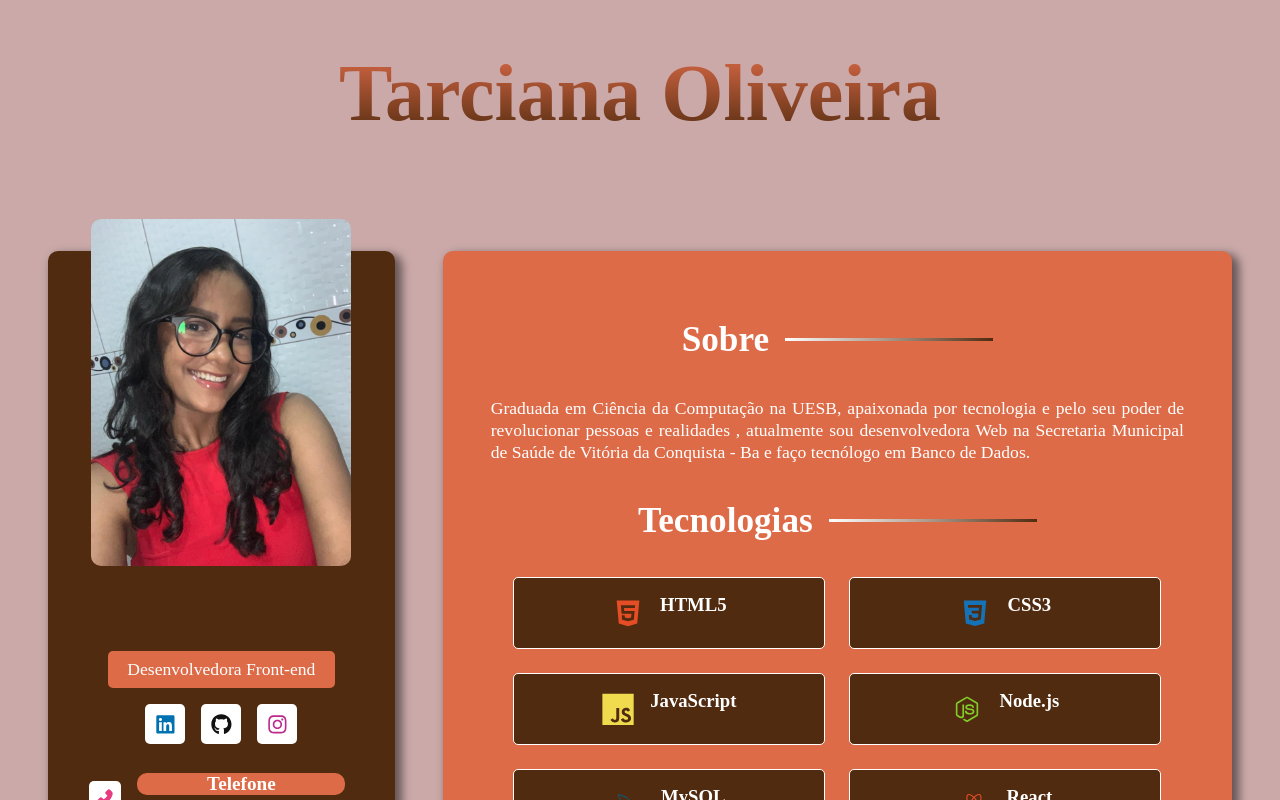
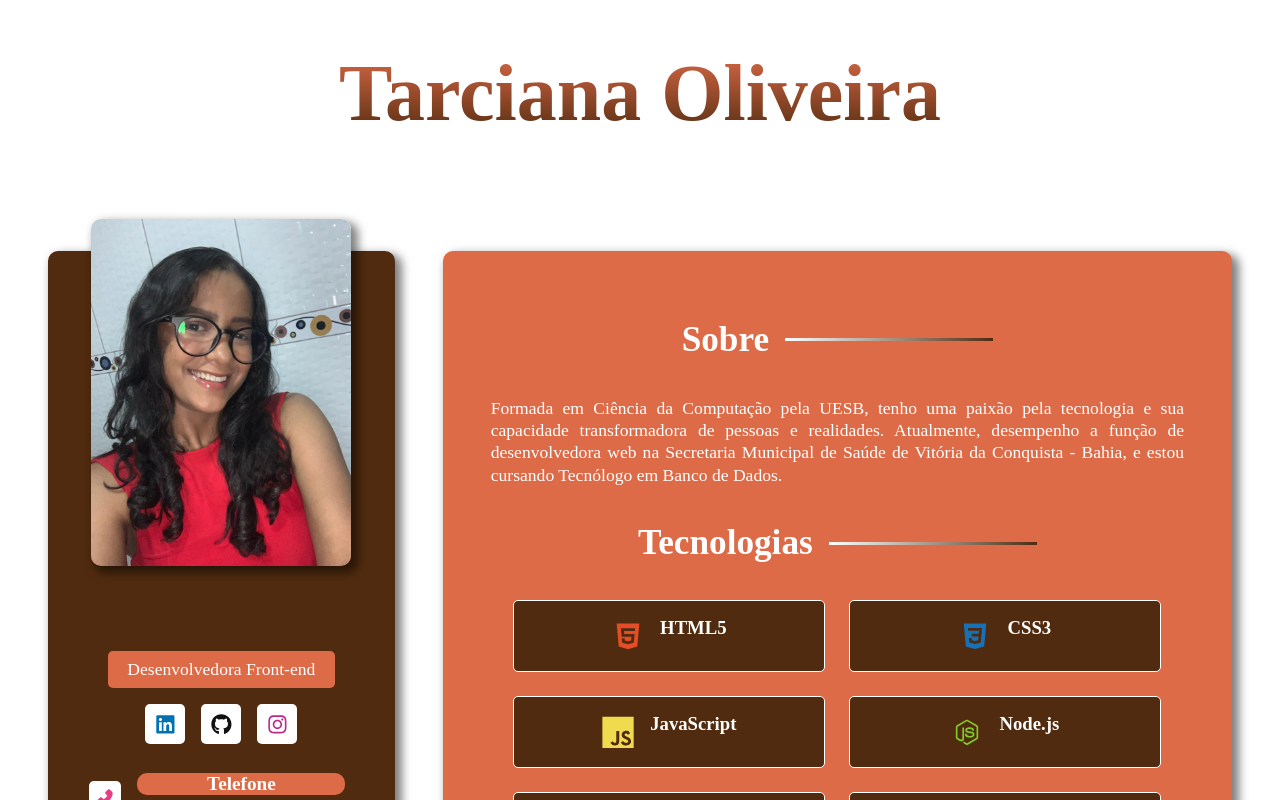
Before and after one commit to tarciana23/Portif-lio-Tarciana---Dev, a React (Vite) app: page / in a window 1280 px wide. Shown: the top 800 px of the page. Built offline with nearby package versions, Linux system fonts and the light colour scheme.

Commit message:
ajuste abouContainer

```diff
--- a/src/components/AboutContainer.jsx
+++ b/src/components/AboutContainer.jsx
@@ -3,8 +3,9 @@ const AboutContainer = () => {
         <section className="about-container">
             <h2>Sobre</h2>
             <p>
-                Graduada em Ciência da Computação na UESB, apaixonada por tecnologia e pelo seu poder de revolucionar pessoas e realidades ,
-                atualmente sou desenvolvedora Web na Secretaria Municipal de Saúde de Vitória da Conquista - Ba e faço tecnólogo em Banco de Dados.
+            Formada em Ciência da Computação pela UESB, tenho uma paixão pela tecnologia e sua capacidade transformadora de pessoas
+            e realidades. Atualmente, desempenho a função de desenvolvedora web na Secretaria Municipal de Saúde de Vitória da Conquista - Bahia,
+            e estou cursando Tecnólogo em Banco de Dados.
             </p>
         </section>
 
--- a/src/components/SocialNetworks.jsx
+++ b/src/components/SocialNetworks.jsx
@@ -13,7 +13,7 @@ const  SocialNetworks = () =>{
     return(
         <section id="social-networks">
             {socialNetworks.map((network) =>
-            <a href="{link}" target="_blank" className="social-btn" id={network.name} key={network.name}>
+            <a href={network.link} target="_blank" className="social-btn" id={network.name} key={network.name}>
                 {network.icon}
             </a>
             )}
--- a/src/styles/components/app.sass
+++ b/src/styles/components/app.sass
@@ -5,7 +5,6 @@
     flex-wrap: wrap
     padding: 3rem
     gap: 3rem
-    background: #cba9a9
 
     h1
         width: 100%
--- a/src/styles/components/sidebar.sass
+++ b/src/styles/components/sidebar.sass
@@ -19,6 +19,7 @@
         border-radius: variables.$container-border-radius
         position: absolute
         top: -2rem
+        box-shadow: 5px 5px 10px 2px rgba(0, 0, 0, 0.5)
 
     .title
         color: variables.$body-bg-color
```
Also changed, not shown: 1 other file (tests, documents, lock files or other folders).
